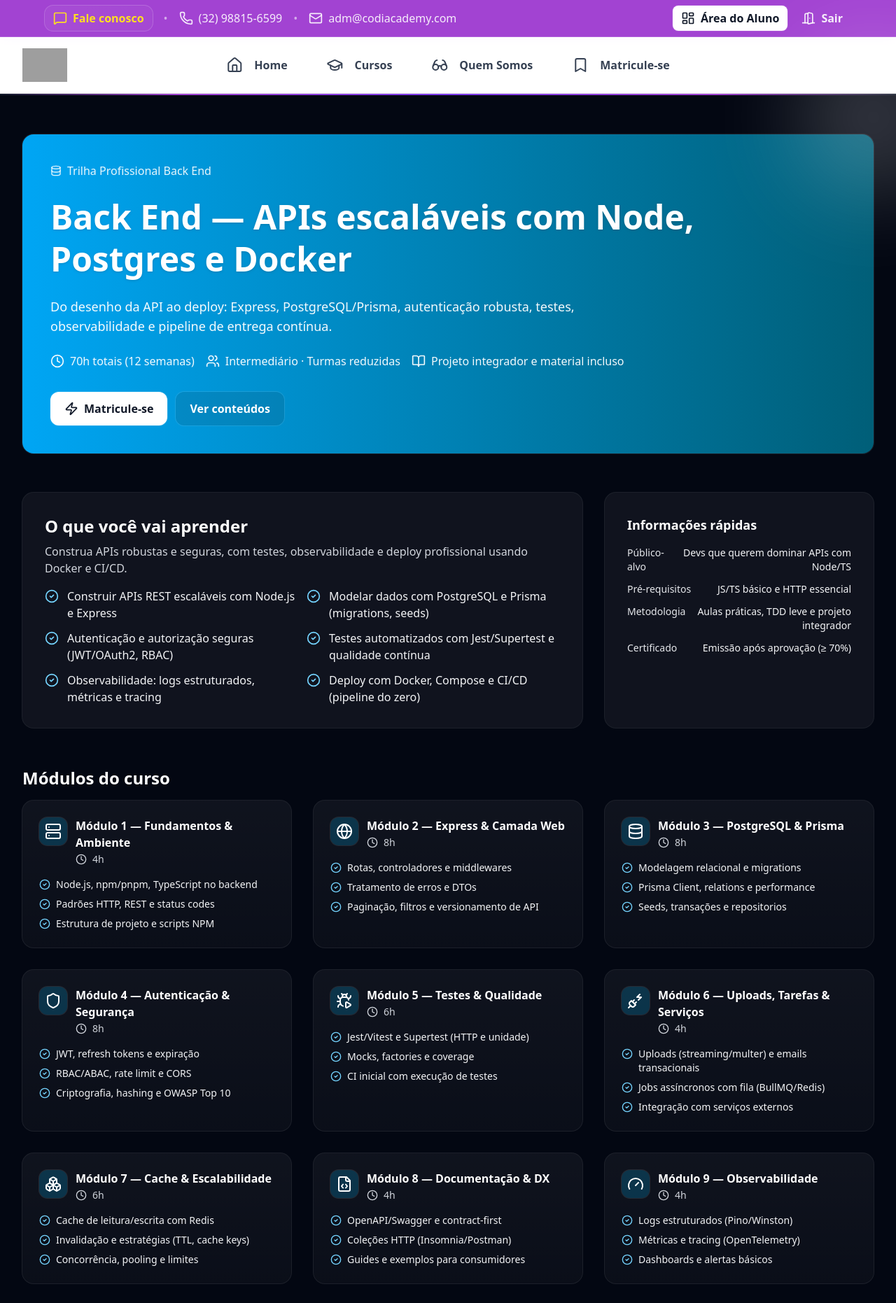
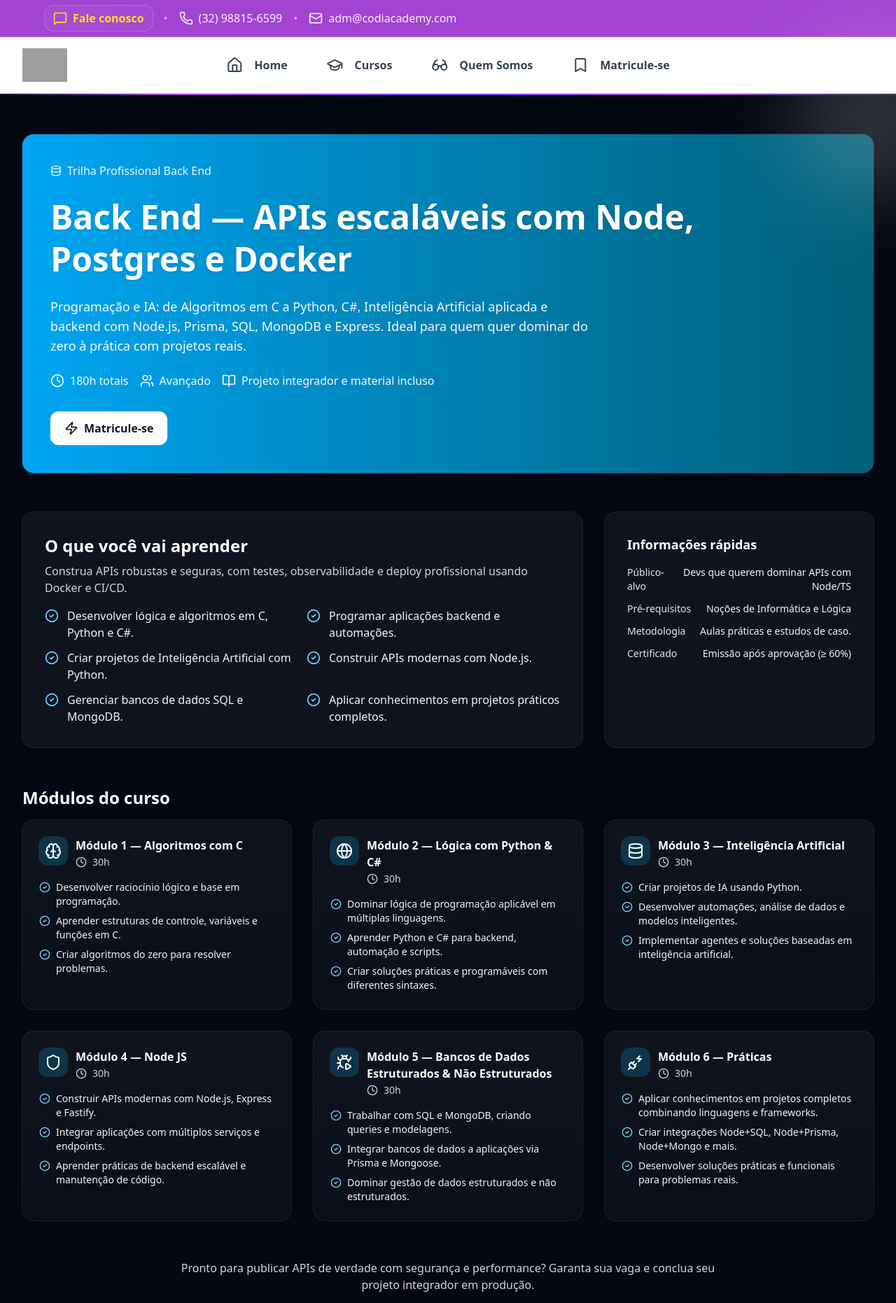
Before and after one commit to CzarFontanella/codi-sao-mateus, a React (Vite) app: page /cursos/backend in a window 1280 px wide. Shown: the top 1862 px of the page at 70% size. Built offline with nearby package versions, Linux system fonts and the light colour scheme; grey boxes are pictures that could not be loaded.

Commit message:
refactor: BackEnd Page & remoção de Login

```diff
--- a/src/App.tsx
+++ b/src/App.tsx
@@ -1,4 +1,3 @@
-import { useState } from "react";
 import NavBar from "./components/AppComponents/NavBar.tsx";
 import UserBar from "./components/AppComponents/UserBar.tsx";
 import Router from "./Router.tsx";
@@ -7,23 +6,17 @@ import ScrollToHash from "./components/AppComponents/ScrollOnRouteState.tsx";
 import AccentLine from "./components/AccentLine.tsx";
 
 export default function App() {
-  const [authenticated, setAuthenticated] = useState(true);
-
   return (
     <>
       <header>
         <ScrollToHash />
-        <UserBar authenticated={authenticated} />
+        <UserBar />
         <NavBar />
       </header>
       {/* linha de destaque superior */}
       <AccentLine />
       <main id="site-main" className="min-h-screen bg-gray-900 text-white">
-          <Router
-            authenticated={authenticated}
-            setAuthenticated={setAuthenticated}
-          />
-
+        <Router />
       </main>
       {/* linha de destaque inferior */}
       <AccentLine />
--- a/src/components/AppComponents/UserBar.tsx
+++ b/src/components/AppComponents/UserBar.tsx
@@ -1,20 +1,11 @@
 import {
-  DoorOpen,
-  LayoutDashboard,
-  LogIn,
   Mail,
   MessageSquare,
   Phone,
-  UserRoundPlus,
 } from "lucide-react";
-import { NavLink } from "react-router-dom";
 import React from "react";
 
-export default function UserBar({
-  authenticated,
-}: {
-  authenticated?: boolean;
-}) {
+export default function UserBar() {
   function scrollToFooter(e: React.MouseEvent<HTMLAnchorElement>) {
     e.preventDefault();
     const el = document.getElementById("site-footer");
@@ -24,7 +15,7 @@ export default function UserBar({
 
   return (
     <div className="w-full bg-[#A243D2] text-white">
-      <div className="mx-auto max-w-7xl px-4 sm:px-8 lg:px-16">
+      <div className="mx-auto max-w-7xl px-3 sm:px-8 lg:px-16">
         <div className="flex flex-col md:flex-row md:items-center md:justify-between py-2 gap-2">
           {/* CONTATO */}
           {/* mobile/sm: ocupa largura total e CENTRALIZA; md+: alinha à esquerda */}
@@ -63,47 +54,6 @@ export default function UserBar({
               </a>
             </div>
           </div>
-
-          {/* AÇÕES (visíveis em todas as larguras) */}
-          <div className="flex flex-wrap items-center justify-center gap-2 text-md">
-            {authenticated ? (
-              <>
-                <NavLink
-                  to="/dashboard"
-                  className="inline-flex h-9 items-center gap-2 rounded-lg bg-white text-gray-900 px-3 font-semibold ring-1 ring-white/10 hover:bg-white/90 focus:outline-none focus-visible:ring-2 focus-visible:ring-white/70 whitespace-nowrap"
-                >
-                  <LayoutDashboard className="w-5 h-5 shrink-0" />
-                  Área do Aluno
-                </NavLink>
-
-                <NavLink
-                  to="/logout"
-                  className="inline-flex h-9 items-center gap-2 rounded-lg px-3 font-semibold text-white/90 hover:text-white hover:bg-white/10 focus:outline-none focus-visible:ring-2 focus-visible:ring-white/70 whitespace-nowrap"
-                >
-                  <DoorOpen className="w-5 h-5 shrink-0" />
-                  Sair
-                </NavLink>
-              </>
-            ) : (
-              <>
-                <NavLink
-                  to="/login"
-                  className="inline-flex h-9 items-center gap-2 rounded-lg bg-white text-gray-900 px-3 font-semibold ring-1 ring-white/10 hover:bg-white/90 focus:outline-none focus-visible:ring-2 focus-visible:ring-white/70 whitespace-nowrap"
-                >
-                  <LogIn className="w-5 h-5 shrink-0" />
-                  Login
-                </NavLink>
-
-                <NavLink
-                  to="/cadastro"
-                  className="inline-flex h-9 items-center gap-2 rounded-lg px-3 font-semibold text-white/90 hover:text-white hover:bg-white/10 focus:outline-none focus-visible:ring-2 focus-visible:ring-white/70 whitespace-nowrap"
-                >
-                  <UserRoundPlus className="w-5 h-5 shrink-0" />
-                  Cadastre-se
-                </NavLink>
-              </>
-            )}
-          </div>
         </div>
       </div>
 
--- a/src/components/HomeComponents/Courses.tsx
+++ b/src/components/HomeComponents/Courses.tsx
@@ -18,7 +18,7 @@ export default function Courses() {
       title: "Front End",
       icon: Palette, // <-- componente
       tagline: "Interfaces modernas e responsivas.",
-      bullets: ["React + Vite", "Tailwind CSS", "Acessibilidade (a11y)"],
+      bullets: ["React + Vite", "Tailwind CSS", "UI/UX"],
       cta: "Quero construir UIs",
       href: "/cursos/frontend",
       accent: "from-fuchsia-500 to-violet-800",
--- a/src/pages/Courses/BackEnd.tsx
+++ b/src/pages/Courses/BackEnd.tsx
@@ -1,22 +1,16 @@
 // BackendCourse.tsx
 import {
   Database,
-  Server,
   Shield,
-  KeyRound,
   Globe,
-  Boxes,
-  TerminalSquare,
   PlugZap,
-  FileCode,
   BugPlay,
-  Gauge,
-  Rocket,
   CheckCircle2,
   Clock,
   Users,
   BookOpen,
   Zap,
+  Brain,
 } from "lucide-react";
 import { NavLink, useNavigate } from "react-router-dom";
 
@@ -32,134 +26,74 @@ export default function BackEnd() {
   };
 
   const learningOutcomes = [
-    "Construir APIs REST escaláveis com Node.js e Express",
-    "Modelar dados com PostgreSQL e Prisma (migrations, seeds)",
-    "Autenticação e autorização seguras (JWT/OAuth2, RBAC)",
-    "Testes automatizados com Jest/Supertest e qualidade contínua",
-    "Observabilidade: logs estruturados, métricas e tracing",
-    "Deploy com Docker, Compose e CI/CD (pipeline do zero)",
+    "Desenvolver lógica e algoritmos em C, Python e C#.",
+    "Programar aplicações backend e automações.",
+    "Criar projetos de Inteligência Artificial com Python.",
+    "Construir APIs modernas com Node.js.",
+    "Gerenciar bancos de dados SQL e MongoDB.",
+    "Aplicar conhecimentos em projetos práticos completos.",
   ];
 
   const modules = [
     {
-      title: "Módulo 1 — Fundamentos & Ambiente",
-      hours: 4,
+      title: "Módulo 1 — Algoritmos com C",
+      hours: 30,
       bullets: [
-        "Node.js, npm/pnpm, TypeScript no backend",
-        "Padrões HTTP, REST e status codes",
-        "Estrutura de projeto e scripts NPM",
+        "Desenvolver raciocínio lógico e base em programação.",
+        "Aprender estruturas de controle, variáveis e funções em C.",
+        "Criar algoritmos do zero para resolver problemas.",
       ],
-      icon: Server,
+      icon: Brain,
     },
     {
-      title: "Módulo 2 — Express & Camada Web",
-      hours: 8,
+      title: "Módulo 2 — Lógica com Python & C#",
+      hours: 30,
       bullets: [
-        "Rotas, controladores e middlewares",
-        "Tratamento de erros e DTOs",
-        "Paginação, filtros e versionamento de API",
+        "Dominar lógica de programação aplicável em múltiplas linguagens.",
+        "Aprender Python e C# para backend, automação e scripts.",
+        "Criar soluções práticas e programáveis com diferentes sintaxes.",
       ],
       icon: Globe,
     },
     {
-      title: "Módulo 3 — PostgreSQL & Prisma",
-      hours: 8,
+      title: "Módulo 3 — Inteligência Artificial",
+      hours: 30,
       bullets: [
-        "Modelagem relacional e migrations",
-        "Prisma Client, relations e performance",
-        "Seeds, transações e repositorios",
+        "Criar projetos de IA usando Python.",
+        "Desenvolver automações, análise de dados e modelos inteligentes.",
+        "Implementar agentes e soluções baseadas em inteligência artificial.",
       ],
       icon: Database,
     },
     {
-      title: "Módulo 4 — Autenticação & Segurança",
-      hours: 8,
+      title: "Módulo 4 — Node JS",
+      hours: 30,
       bullets: [
-        "JWT, refresh tokens e expiração",
-        "RBAC/ABAC, rate limit e CORS",
-        "Criptografia, hashing e OWASP Top 10",
+        "Construir APIs modernas com Node.js, Express e Fastify.",
+        "Integrar aplicações com múltiplos serviços e endpoints.",
+        "Aprender práticas de backend escalável e manutenção de código.",
       ],
       icon: Shield,
     },
     {
-      title: "Módulo 5 — Testes & Qualidade",
-      hours: 6,
+      title: "Módulo 5 — Bancos de Dados Estruturados & Não Estruturados",
+      hours: 30,
       bullets: [
-        "Jest/Vitest e Supertest (HTTP e unidade)",
-        "Mocks, factories e coverage",
-        "CI inicial com execução de testes",
+        "Trabalhar com SQL e MongoDB, criando queries e modelagens.",
+        "Integrar bancos de dados a aplicações via Prisma e Mongoose.",
+        "Dominar gestão de dados estruturados e não estruturados.",
       ],
       icon: BugPlay,
     },
     {
-      title: "Módulo 6 — Uploads, Tarefas & Serviços",
-      hours: 4,
+      title: "Módulo 6 — Práticas",
+      hours: 30,
       bullets: [
-        "Uploads (streaming/multer) e emails transacionais",
-        "Jobs assíncronos com fila (BullMQ/Redis)",
-        "Integração com serviços externos",
+        "Aplicar conhecimentos em projetos completos combinando linguagens e frameworks.",
+        "Criar integrações Node+SQL, Node+Prisma, Node+Mongo e mais.",
+        "Desenvolver soluções práticas e funcionais para problemas reais.",
       ],
       icon: PlugZap,
-    },
-    {
-      title: "Módulo 7 — Cache & Escalabilidade",
-      hours: 6,
-      bullets: [
-        "Cache de leitura/escrita com Redis",
-        "Invalidação e estratégias (TTL, cache keys)",
-        "Concorrência, pooling e limites",
-      ],
-      icon: Boxes,
-    },
-    {
-      title: "Módulo 8 — Documentação & DX",
-      hours: 4,
-      bullets: [
-        "OpenAPI/Swagger e contract-first",
-        "Coleções HTTP (Insomnia/Postman)",
-        "Guides e exemplos para consumidores",
-      ],
-      icon: FileCode,
-    },
-    {
-      title: "Módulo 9 — Observabilidade",
-      hours: 4,
-      bullets: [
-        "Logs estruturados (Pino/Winston)",
-        "Métricas e tracing (OpenTelemetry)",
-        "Dashboards e alertas básicos",
-      ],
-      icon: Gauge,
-    },
-    {
-      title: "Módulo 10 — Docker & CI/CD",
-      hours: 6,
-      bullets: [
-        "Dockerfile multi-stage e Compose",
-        "Variáveis de ambiente e secrets",
-        "Pipeline: build, test, release e deploy",
-      ],
-      icon: TerminalSquare,
-    },
-    {
-      title: "Módulo 11 — Arquitetura & Boas Práticas",
-      hours: 4,
-      bullets: [
-        "Clean Architecture, SOLID e camadas",
-        "Mapeamento de erros de domínio",
-        "Observabilidade aplicada à arquitetura",
-      ],
-      icon: KeyRound,
-    },
-    {
-      title: "Módulo 12 — Projeto Integrador",
-      hours: 8,
-      bullets: [
-        "API completa com autenticação e documentação",
-        "Integrações, cache e jobs assíncronos",
-        "Publicação e apresentação final",
-      ],
-      icon: Rocket,
     },
   ];
 
@@ -180,19 +114,20 @@ export default function BackEnd() {
                 Back End — APIs escaláveis com Node, Postgres e Docker
               </h1>
               <p className="max-w-3xl text-base sm:text-lg text-white/95">
-                Do desenho da API ao deploy: Express, PostgreSQL/Prisma,
-                autenticação robusta, testes, observabilidade e pipeline de
-                entrega contínua.
+                Programação e IA: de Algoritmos em C a Python, C#, Inteligência
+                Artificial aplicada e backend com Node.js, Prisma, SQL, MongoDB
+                e Express. Ideal para quem quer dominar do zero à prática com
+                projetos reais.
               </p>
 
               <div className="flex flex-wrap items-center gap-4 text-white/95">
                 <span className="inline-flex items-center gap-2">
                   <Clock className="h-5 w-5" aria-hidden />
-                  {totalHours}h totais (12 semanas)
+                  {totalHours}h totais
                 </span>
                 <span className="inline-flex items-center gap-2">
                   <Users className="h-5 w-5" aria-hidden />
-                  Intermediário · Turmas reduzidas
+                  Avançado
                 </span>
                 <span className="inline-flex items-center gap-2">
                   <BookOpen className="h-5 w-5" aria-hidden />
@@ -209,12 +144,6 @@ export default function BackEnd() {
                   <Zap className="h-5 w-5" />
                   Matricule-se
                 </NavLink>
-                <a
-                  href="#site-main"
-                  className="inline-flex items-center justify-center gap-2 rounded-xl bg-cyan-900/20 text-white px-5 py-3 text-sm sm:text-base font-semibold ring-1 ring-white/10 hover:bg-cyan-900/30 focus:outline-none focus-visible:ring-2 focus-visible:ring-offset-2 focus-visible:ring-white/70 focus-visible:ring-offset-cyan-800 transition"
-                >
-                  Ver conteúdos
-                </a>
               </div>
             </div>
 
@@ -277,19 +206,19 @@ export default function BackEnd() {
               <div className="flex items-start justify-between gap-3">
                 <dt className="text-sm">Pré-requisitos</dt>
                 <dd className="text-sm text-gray-100 text-right">
-                  JS/TS básico e HTTP essencial
+                  Noções de Informática e Lógica
                 </dd>
               </div>
               <div className="flex items-start justify-between gap-3">
                 <dt className="text-sm">Metodologia</dt>
                 <dd className="text-sm text-gray-100 text-right">
-                  Aulas práticas, TDD leve e projeto integrador
+                  Aulas práticas e estudos de caso.
                 </dd>
               </div>
               <div className="flex items-start justify-between gap-3">
                 <dt className="text-sm">Certificado</dt>
                 <dd className="text-sm text-gray-100 text-right">
-                  Emissão após aprovação (≥ 70%)
+                  Emissão após aprovação (≥ 60%)
                 </dd>
               </div>
             </dl>
@@ -324,7 +253,10 @@ export default function BackEnd() {
                   <ul className="mt-4 space-y-2 text-sm text-gray-100">
                     {m.bullets.map((b) => (
                       <li key={b} className="flex items-start gap-2">
-                        <CheckCircle2 className="h-4 w-4 mt-0.5 text-sky-300 shrink-0" aria-hidden />
+                        <CheckCircle2
+                          className="h-4 w-4 mt-0.5 text-sky-300 shrink-0"
+                          aria-hidden
+                        />
                         <span>{b}</span>
                       </li>
                     ))}
--- a/src/pages/Courses/FrontEnd.tsx
+++ b/src/pages/Courses/FrontEnd.tsx
@@ -213,7 +213,7 @@ export default function FrontEnd() {
               <div className="flex items-start justify-between gap-3">
                 <dt className="text-sm">Metodologia</dt>
                 <dd className="text-sm text-gray-100 text-right">
-                  Aulas práticas, desafios guiados e projeto integrador
+                  Aulas práticas e estudos de caso.
                 </dd>
               </div>
               <div className="flex items-start justify-between gap-3">
```
Also changed, not shown: src/Router.tsx (+1 -49 lines).
